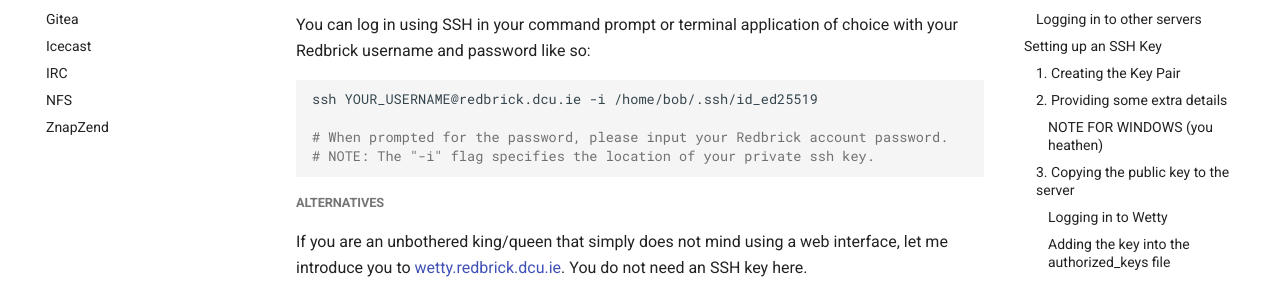
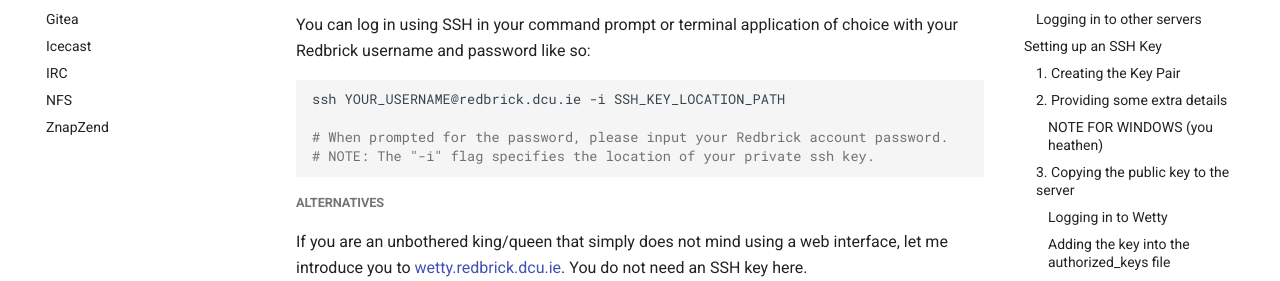
Before and after one commit to redbrick/docs, an MkDocs documentation site: the page built from docs/services/servers.md, in a window 1280 px wide and 900 px high, scrolled down 464 px. Shown: the part 170-451 px from the top of the window. Built offline with MkDocs 1.6.1 and Material for MkDocs 9.7.7, drawn with Linux system fonts in a browser that asks for light colours; comment, search, counter and statistics services are not loaded.

Commit message:
Changed example ssh command phrasing

````diff
--- a/docs/services/servers.md
+++ b/docs/services/servers.md
@@ -15,7 +15,7 @@ You've set up 2FA on your account with an SSH key, right? [_If not, you really h
 You can log in using SSH in your command prompt or terminal application of choice with your Redbrick username and password like so:
 
 ```bash
-ssh YOUR_USERNAME@redbrick.dcu.ie -i /home/bob/.ssh/id_ed25519
+ssh YOUR_USERNAME@redbrick.dcu.ie -i SSH_KEY_LOCATION_PATH
 
 # When prompted for the password, please input your Redbrick account password.
 # NOTE: The "-i" flag specifies the location of your private ssh key.
````
